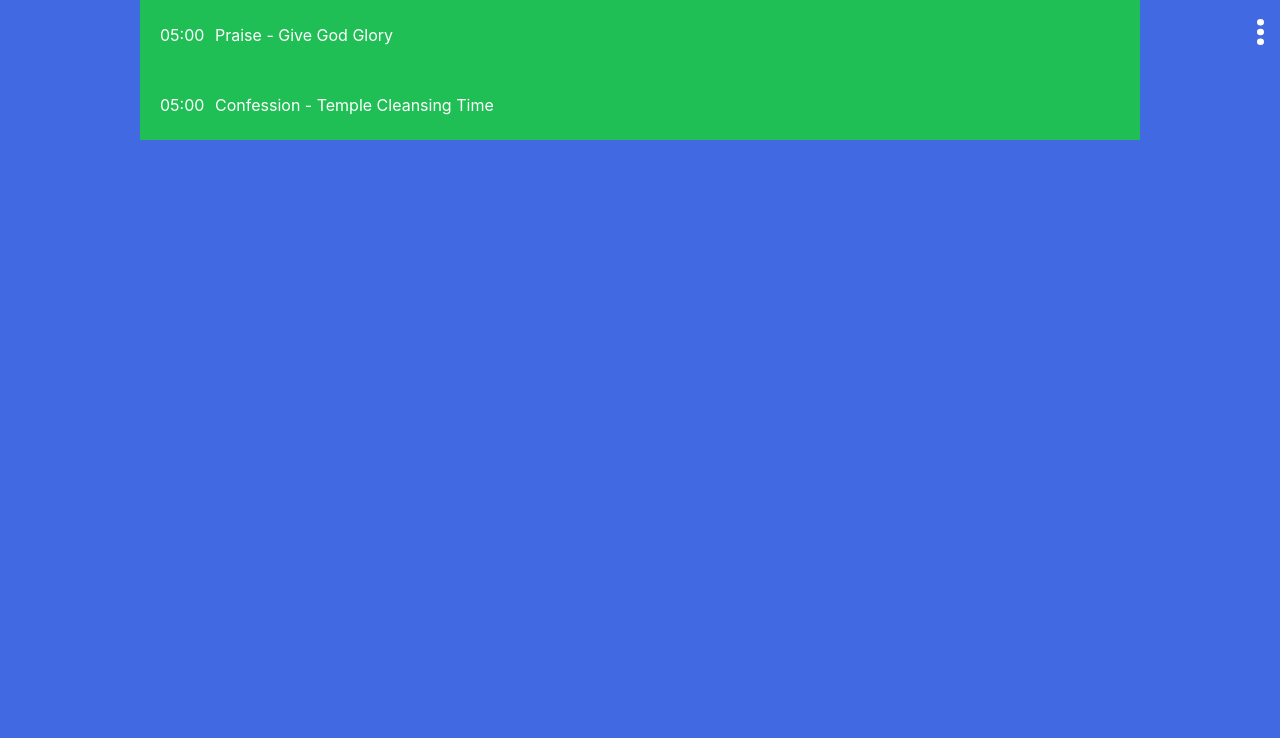
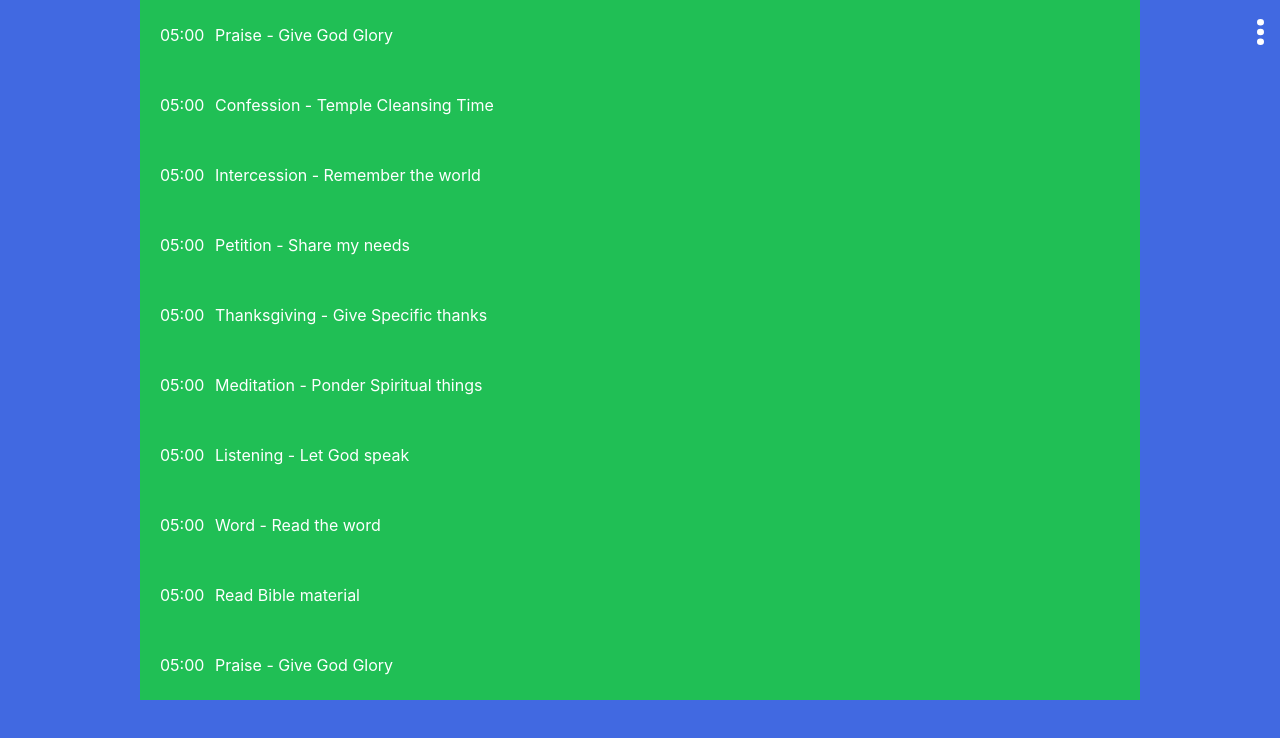
Before and after one commit to Joshua-rose/PrayerTemplate, a React (Create React App) app: page / in a window 1280 px wide. Shown: the top 738 px of the page. Built offline with nearby package versions, Linux system fonts and the light colour scheme.

Commit message:
adding Intercession and placeholders

```diff
--- /dev/null
+++ b/src/guides/prayerguide1/Comming Soon.md
@@ -0,0 +1,3 @@
+# Comming Soon
+
+Content not coded yet.
--- /dev/null
+++ b/src/guides/prayerguide1/Intercession-Remember_the_world.md
@@ -0,0 +1,8 @@
+# Intercession - Remember the World
+
+What or who do you want me to pray for.  Prayer for the kingdom.
+
+Holy Spirit, what do you want me to pray for. What does God want me to interceed for.
+
+<details><summary>1 Timothy 2:1-4 TPT </summary>Most of all, I'm writing to encourage you to pray with gratitude to God. Pray for all men with all forms of prayers and requests as you intercede with intense passion. [2] And pray for every political leader and representative, so that we would be able to live tranquil, undisturbed lives, as we worship the awe-inspiring God with pure hearts. [3] It is pleasing to our Savior-God to pray for them. [4] He longs for everyone to embrace his life and return to the full knowledge of the truth. </details>
+<details><summary>1 Timothy 2:1-4 NIV </summary>I urge, then, first of all, that petitions, prayers, intercession and thanksgiving be made for all people--- [2] for kings and all those in authority, that we may live peaceful and quiet lives in all godliness and holiness. [3] This is good, and pleases God our Savior, [4] who wants all people to be saved and to come to a knowledge of the truth. </details>
--- a/src/guides/prayerguide1/index.tsx
+++ b/src/guides/prayerguide1/index.tsx
@@ -3,6 +3,8 @@ import ReactMarkdown from 'react-markdown/with-html';
 
 const Praise = require('./Praise-Give_God_Glory.md');
 const Confess = require('./Confess-Temple_cleansing_time.md');
+const Intercession = require('./Intercession-Remember_the_world.md');
+const CommingSoon = require('./Comming Soon.md');
 
 export type plan = {
     time: string,
@@ -30,5 +32,69 @@ const prayerPlan: plan[] = [
       return (<ReactMarkdown source={content} escapeHtml={false} />);
     },
   },
+  {
+    time: '05:00',
+    title: 'Intercession - Remember the world',
+    content: async () => {
+      const content = await getMarkdown(Intercession);
+      return (<ReactMarkdown source={content} escapeHtml={false} />);
+    },
+  },
+  {
+    time: '05:00',
+    title: 'Petition - Share my needs',
+    content: async () => {
+      const content = await getMarkdown(CommingSoon);
+      return (<ReactMarkdown source={content} escapeHtml={false} />);
+    },
+  },
+  {
+    time: '05:00',
+    title: 'Thanksgiving - Give Specific thanks',
+    content: async () => {
+      const content = await getMarkdown(CommingSoon);
+      return (<ReactMarkdown source={content} escapeHtml={false} />);
+    },
+  },
+  {
+    time: '05:00',
+    title: 'Meditation - Ponder Spiritual things',
+    content: async () => {
+      const content = await getMarkdown(CommingSoon);
+      return (<ReactMarkdown source={content} escapeHtml={false} />);
+    },
+  },
+  {
+    time: '05:00',
+    title: 'Listening - Let God speak',
+    content: async () => {
+      const content = await getMarkdown(CommingSoon);
+      return (<ReactMarkdown source={content} escapeHtml={false} />);
+    },
+  },
+  {
+    time: '05:00',
+    title: 'Word - Read the word',
+    content: async () => {
+      const content = await getMarkdown(CommingSoon);
+      return (<ReactMarkdown source={content} escapeHtml={false} />);
+    },
+  },
+  {
+    time: '05:00',
+    title: 'Read Bible material',
+    content: async () => {
+      const content = await getMarkdown(CommingSoon);
+      return (<ReactMarkdown source={content} escapeHtml={false} />);
+    },
+  },
+  {
+    time: '05:00',
+    title: 'Praise - Give God Glory',
+    content: async () => {
+      const content = await getMarkdown(Praise);
+      return (<ReactMarkdown source={content} escapeHtml={false} />);
+    },
+  },
 ];
 export default prayerPlan;
```
